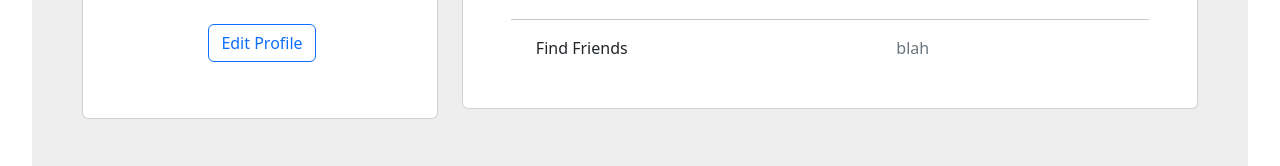
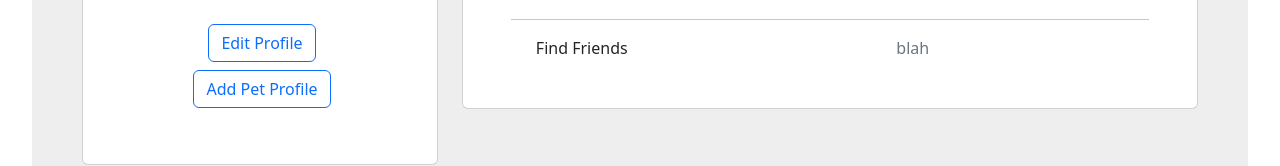
Before and after one commit to lilyyang93/personal-project-dog-social-networking-app, a React (Vite) app in the folder client/: page /homepage in a window 1280 px wide. Shown: the part 368-534 px from the top of the page. Built offline with nearby package versions, Linux system fonts and the light colour scheme; no server answers.

Commit message:
added button to add pet profile, works

```diff
--- a/client/src/components/ProfileTeaser.jsx
+++ b/client/src/components/ProfileTeaser.jsx
@@ -33,6 +33,9 @@ export default function ProfileTeaser(props) {
                 <p className="text-muted mb-4">City: {props.myCity}</p>
                 <div className="d-flex justify-content-center mb-2">
                   <MDBBtn outline className="ms-1" onClick={()=>navigate("/editprofile")}>Edit Profile</MDBBtn>
+                </div>
+                <div className="d-flex justify-content-center mb-2">
+                  <MDBBtn outline className="ms-1" onClick={()=>navigate("/addpetprofile")}>Add Pet Profile</MDBBtn>
                 </div>
               </MDBCardBody>
             </MDBCard>
```
